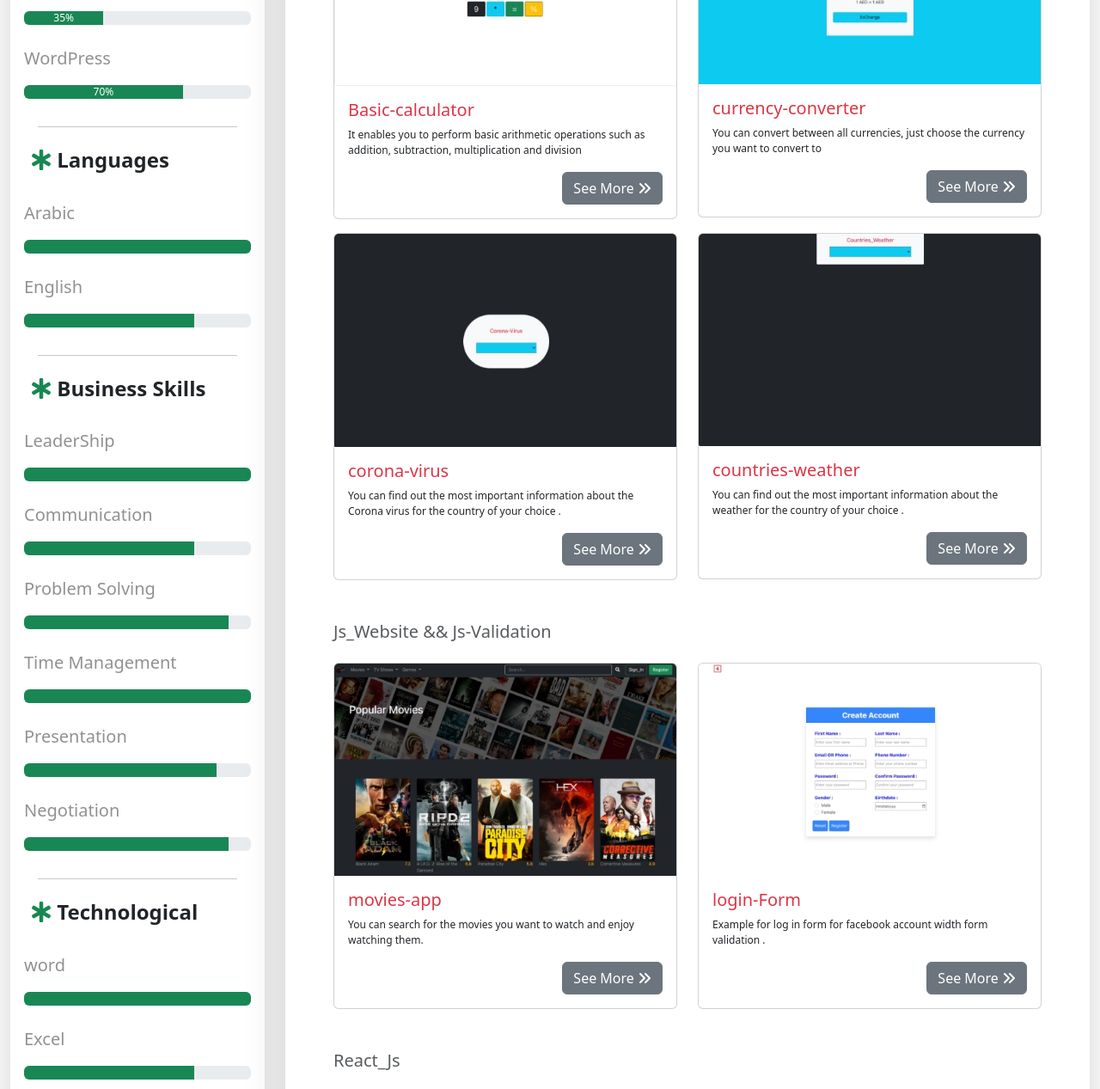
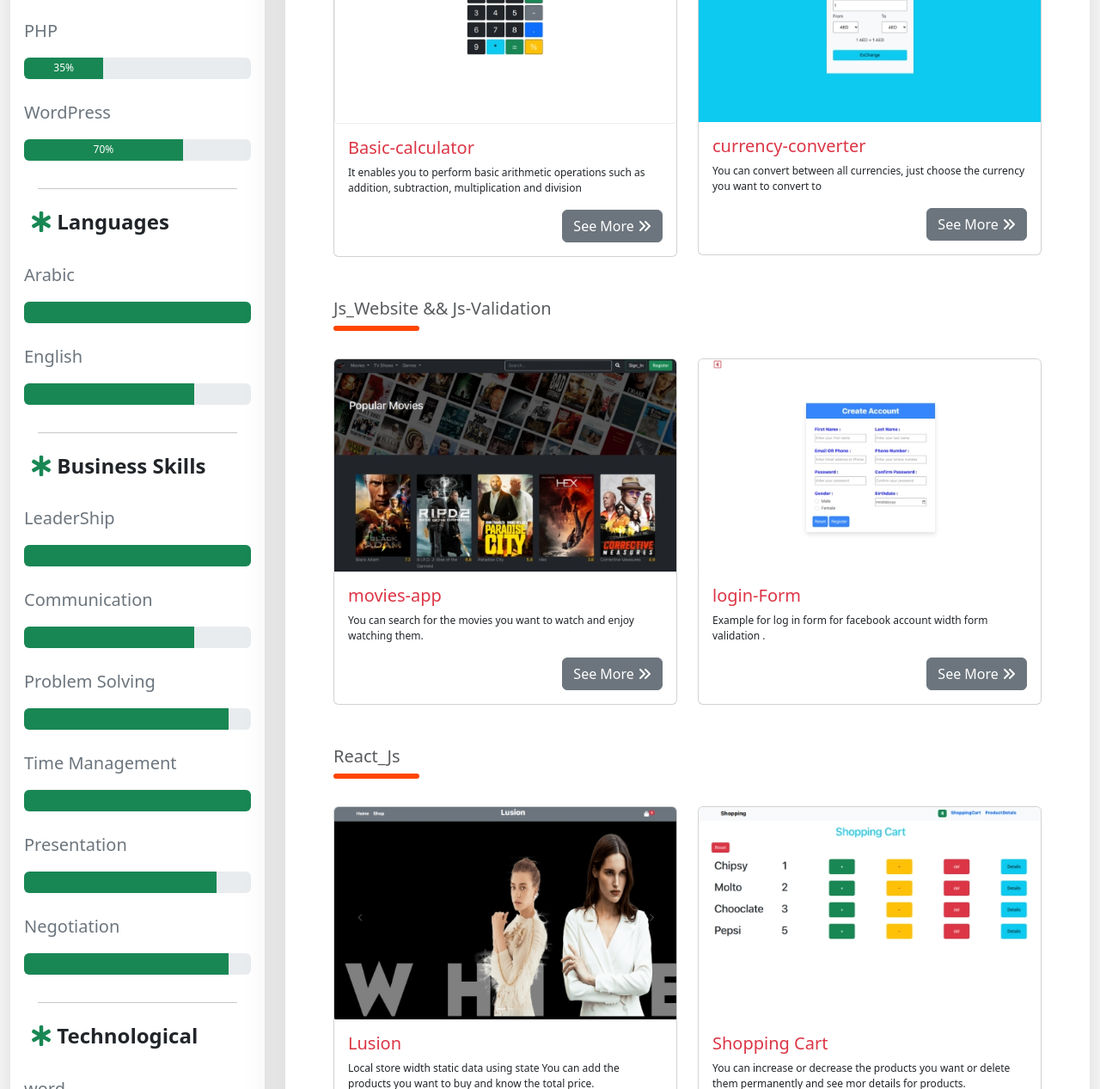
Before and after one commit to kareemelsaeed/myPortofolio, a plain HTML site: page index.html in a window 1280 px wide. Shown: the part 1323-2590 px from the top of the page at 86% size. Drawn offline with Linux system fonts and the light colour scheme.

Commit message:
mychange

```diff
--- a/index.html
+++ b/index.html
@@ -69,57 +69,57 @@
                         <div class="pb-4">
 
                             <div>
-                                <label class="pb-3 pt-2 fs-5 opacity-50">HTML</label>
-                                <div class="progress">
+                                <label class="pb-3 pt-2 fs-5 text-secondary">HTML</label>
+                                <div class="progress" style="height:25px;">
                                     <div class="progress-bar bg-success" role="progressbar" aria-label="Success example" style="width: 100%" aria-valuenow="100" aria-valuemin="0" aria-valuemax="100">100%</div>
                                 </div>
                             </div>
 
                             <div>
-                                <label class="pb-3 pt-4 fs-5 opacity-50">CSS</label>
-                                <div class="progress">
+                                <label class="pb-3 pt-4 fs-5 text-secondary">CSS</label>
+                                <div class="progress" style="height:25px;">
                                     <div class="progress-bar bg-success" role="progressbar" aria-label="Success example" style="width: 100%" aria-valuenow="100" aria-valuemin="0" aria-valuemax="100">100%</div>
                                 </div>
                             </div>
 
                             <div>
-                                <label class="pb-3 pt-4 fs-5 opacity-50">BootStrap</label>
-                                <div class="progress">
+                                <label class="pb-3 pt-4 fs-5 text-secondary">BootStrap</label>
+                                <div class="progress" style="height:25px;">
                                     <div class="progress-bar bg-success" role="progressbar" aria-label="Success example" style="width: 95%" aria-valuenow="95" aria-valuemin="0" aria-valuemax="100">95%</div>
                                 </div>
                             </div>
 
                             <div>
-                                <label class="pb-3 pt-4 fs-5 opacity-50">JS</label>
-                                <div class="progress">
+                                <label class="pb-3 pt-4 fs-5 text-secondary">JS</label>
+                                <div class="progress" style="height:25px;">
                                     <div class="progress-bar bg-success" role="progressbar" aria-label="Success example" style="width: 90%" aria-valuenow="90" aria-valuemin="0" aria-valuemax="100">90%</div>
                                 </div>
                             </div>
 
                             <div>
-                                <label class="pb-3 pt-4 fs-5 opacity-50">React BootStrap</label>
-                                <div class="progress">
+                                <label class="pb-3 pt-4 fs-5 text-secondary">React BootStrap</label>
+                                <div class="progress" style="height:25px;">
                                     <div class="progress-bar bg-success" role="progressbar" aria-label="Success example" style="width: 95%" aria-valuenow="95" aria-valuemin="0" aria-valuemax="100">95%</div>
                                 </div>
                             </div>
 
                             <div>
-                                <label class="pb-3 pt-4 fs-5 opacity-50">React</label>
-                                <div class="progress">
+                                <label class="pb-3 pt-4 fs-5 text-secondary">React</label>
+                                <div class="progress" style="height:25px;">
                                     <div class="progress-bar bg-success" role="progressbar" aria-label="Success example" style="width: 80%" aria-valuenow="80" aria-valuemin="0" aria-valuemax="100">80%</div>
                                 </div>
                             </div>
 
                             <div>
-                                <label class="pb-3 pt-4 fs-5 opacity-50">PHP</label>
-                                <div class="progress">
+                                <label class="pb-3 pt-4 fs-5 text-secondary">PHP</label>
+                                <div class="progress" style="height:25px;">
                                     <div class="progress-bar bg-success" role="progressbar" aria-label="Success example" style="width: 35%" aria-valuenow="35" aria-valuemin="0" aria-valuemax="100">35%</div>
                                 </div>
                             </div>
 
                             <div class="pb-3">
-                                <label class="pb-3 pt-4 fs-5 opacity-50">WordPress</label>
-                                <div class="progress">
+                                <label class="pb-3 pt-4 fs-5 text-secondary">WordPress</label>
+                                <div class="progress" style="height:25px;">
                                     <div class="progress-bar bg-success" role="progressbar" aria-label="Success example" style="width: 70%" aria-valuenow="70" aria-valuemin="0" aria-valuemax="100">70%</div>
                                 </div>
                             </div>
@@ -136,15 +136,15 @@
                             </h4>
 
                             <div>
-                                <label class="pb-3 pt-4 fs-5 opacity-50">Arabic</label>
-                                <div class="progress">
+                                <label class="pb-3 pt-4 fs-5 text-secondary">Arabic</label>
+                                <div class="progress" style="height:25px;">
                                     <div class="progress-bar bg-success" role="progressbar" aria-label="Success example" style="width: 100%" aria-valuenow="100" aria-valuemin="0" aria-valuemax="100"></div>
                                 </div>
                             </div>
 
                             <div class="pb-3">
-                                <label class="pb-3 pt-4 fs-5 opacity-50">English</label>
-                                <div class="progress">
+                                <label class="pb-3 pt-4 fs-5 text-secondary">English</label>
+                                <div class="progress" style="height:25px;">
                                     <div class="progress-bar bg-success" role="progressbar" aria-label="Success example" style="width: 75%" aria-valuenow="75" aria-valuemin="0" aria-valuemax="100"></div>
                                 </div>
                             </div>
@@ -160,43 +160,43 @@
                             </h4>
 
                             <div>
-                                <label class="pb-3 pt-4 fs-5 opacity-50">LeaderShip</label>
-                                <div class="progress">
+                                <label class="pb-3 pt-4 fs-5 text-secondary">LeaderShip</label>
+                                <div class="progress" style="height:25px;">
                                     <div class="progress-bar bg-success" role="progressbar" aria-label="Success example" style="width: 100%" aria-valuenow="100" aria-valuemin="0" aria-valuemax="100"></div>
                                 </div>
                             </div>
 
                             <div>
-                                <label class="pb-3 pt-4 fs-5 opacity-50">Communication</label>
-                                <div class="progress">
+                                <label class="pb-3 pt-4 fs-5 text-secondary">Communication</label>
+                                <div class="progress" style="height:25px;">
                                     <div class="progress-bar bg-success" role="progressbar" aria-label="Success example" style="width: 75%" aria-valuenow="75" aria-valuemin="0" aria-valuemax="100"></div>
                                 </div>
                             </div>
 
                             <div>
-                                <label class="pb-3 pt-4 fs-5 opacity-50">Problem Solving</label>
-                                <div class="progress">
+                                <label class="pb-3 pt-4 fs-5 text-secondary">Problem Solving</label>
+                                <div class="progress" style="height:25px;">
                                     <div class="progress-bar bg-success" role="progressbar" aria-label="Success example" style="width: 90%" aria-valuenow="90" aria-valuemin="0" aria-valuemax="100"></div>
                                 </div>
                             </div>
 
                             <div>
-                                <label class="pb-3 pt-4 fs-5 opacity-50">Time Management</label>
-                                <div class="progress">
+                                <label class="pb-3 pt-4 fs-5 text-secondary">Time Management</label>
+                                <div class="progress" style="height:25px;">
                                     <div class="progress-bar bg-success" role="progressbar" aria-label="Success example" style="width: 100%" aria-valuenow="100" aria-valuemin="0" aria-valuemax="100"></div>
                                 </div>
                             </div>
 
                             <div>
-                                <label class="pb-3 pt-4 fs-5 opacity-50">Presentation</label>
-                                <div class="progress">
+                                <label class="pb-3 pt-4 fs-5 text-secondary">Presentation</label>
+                                <div class="progress" style="height:25px;">
                                     <div class="progress-bar bg-success" role="progressbar" aria-label="Success example" style="width: 85%" aria-valuenow="85" aria-valuemin="0" aria-valuemax="100"></div>
                                 </div>
                             </div>
 
                             <div class="pb-3">
-                                <label class="pb-3 pt-4 fs-5 opacity-50">Negotiation</label>
-                                <div class="progress">
+                                <label class="pb-3 pt-4 fs-5 text-secondary">Negotiation</label>
+                                <div class="progress" style="height:25px;">
                                     <div class="progress-bar bg-success" role="progressbar" aria-label="Success example" style="width: 90%" aria-valuenow="90" aria-valuemin="0" aria-valuemax="100"></div>
                                 </div>
                             </div>
@@ -213,23 +213,23 @@
                             </h4>
 
                             <div>
-                                <label class="pb-3 pt-4 fs-5 opacity-50">word</label>
-                                <div class="progress">
-                                    <div class="progress-bar bg-success" role="progressbar" aria-label="Success example" style="width: 100%" aria-valuenow="100" aria-valuemin="0" aria-valuemax="100"></div>
+                                <label class="pb-3 pt-4 fs-5 text-secondary">word</label>
+                                <div class="progress" style="height:22px;">
+                                    <div class="progress-bar bg-success" role="progressbar" aria-label="Success example" style="width: 100%" aria-valuenow="100" aria-valuemin="0" aria-valuemax="100">100%</div>
                                 </div>
                             </div>
 
                             <div class="pb-3">
-                                <label class="pb-3 pt-4 fs-5 opacity-50">Excel</label>
-                                <div class="progress">
-                                    <div class="progress-bar bg-success" role="progressbar" aria-label="Success example" style="width: 75%" aria-valuenow="75" aria-valuemin="0" aria-valuemax="100"></div>
+                                <label class="pb-3 pt-4 fs-5 text-secondary">Excel</label>
+                                <div class="progress" style="height:22px;">
+                                    <div class="progress-bar bg-success" role="progressbar" aria-label="Success example" style="width: 75%" aria-valuenow="75" aria-valuemin="0" aria-valuemax="100">75%</div>
                                 </div>
                             </div>
 
                             <div class="pb-3">
-                                <label class="pb-3 pt-4 fs-5 opacity-50">Power Point</label>
-                                <div class="progress">
-                                    <div class="progress-bar bg-success" role="progressbar" aria-label="Success example" style="width: 85%" aria-valuenow="85" aria-valuemin="0" aria-valuemax="100"></div>
+                                <label class="pb-3 pt-4 fs-5 text-secondary">Power Point</label>
+                                <div class="progress" style="height:22px;">
+                                    <div class="progress-bar bg-success" role="progressbar" aria-label="Success example" style="width: 85%" aria-valuenow="85" aria-valuemin="0" aria-valuemax="100">85%</div>
                                 </div>
                             </div>
 
@@ -255,6 +255,9 @@
                                 <!-- CSS && BootStrap -->
                                 <div class="mx-3 mt-4">
                                     <h5 class="opacity-75">CSS && BootStrap</h5>
+
+                                    <div class="divLine mb-3">
+                                    </div>
 
                                     <div class="row">
 
@@ -336,6 +339,9 @@
                                     <!-- Js_Application -->
                                     <h5 class="opacity-75 mt-5">Js_Application</h5>
 
+                                    <div class="divLine mb-3">
+                                    </div>
+
                                     <div class="row">
 
                                         <div class="col-lg-6 col-sm-12">
@@ -376,49 +382,14 @@
 
                                         </div>
 
-                                        <div class="col-lg-6 col-sm-12">
-
-                                            <div class="mt-3">
-
-                                                <div class="card">
-                                                    <img src="./images/corona.jpg" class="card-img-top" alt="...">
-                                                    <div class="card-body">
-                                                      <h5 class="card-title text-danger">corona-virus</h5>
-                                                      <p class="card-text" style="font-size: 12px;">You can find out the most important information about the Corona virus for the country of your choice .</p>
-                                                      <div class="text-end">
-                                                        <a href="https://corona-virus-psi.vercel.app/" class="btn btn-secondary">See More <i class="fa-solid fa-angles-right"></i></a>
-                                                      </div>
-                                                    </div>
-                                                </div>
-
-                                            </div>
-
-                                        </div>
-
-                                        <div class="col-lg-6 col-sm-12">
-
-                                            <div class="mt-3">
-
-                                                <div class="card">
-                                                    <img src="./images/weather.jpg" class="card-img-top" alt="...">
-                                                    <div class="card-body">
-                                                      <h5 class="card-title text-danger">countries-weather</h5>
-                                                      <p class="card-text" style="font-size: 12px;">You can find out the most important information about the weather for the country of your choice .</p>
-                                                      <div class="text-end">
-                                                        <a href="https://countries-weather.vercel.app/" class="btn btn-secondary">See More <i class="fa-solid fa-angles-right"></i></a>
-                                                      </div>
-                                                    </div>
-                                                </div>
-
-                                            </div>
-
-                                        </div>
-
                                     </div>
 
 
                                     <!-- Js_Website && js-validation-->
                                     <h5 class="opacity-75 mt-5">Js_Website && Js-Validation</h5>
+
+                                    <div class="divLine mb-3">
+                                    </div>
 
                                     <div class="row">
 
@@ -466,6 +437,9 @@
 
                                     <!-- react js -->
                                     <h5 class="opacity-75 mt-5">React_Js</h5>
+
+                                    <div class="divLine mb-3">
+                                    </div>
 
                                     <div class="row">
 
@@ -546,7 +520,7 @@
                                 <div class="text-secondary">
                                     <a class="text-secondary text-decoration-none" href="https://www.facebook.com/pepo.tech?mibextid=ZbWKwL"><h4>Pepo.Tech</h4></a>
                                     <h5 class="text-success"><i class="fa-solid fa-calendar-days"></i>  2021 - 2022</h5>
-                                    <h4 >SoftWare Company - Computer Training School</h4>
+                                    <h4 >SoftWare Company - Education Website</h4>
                                 </div>
 
                                 <br>
@@ -556,7 +530,7 @@
                                 <div class="text-secondary">
                                     <a class="text-secondary text-decoration-none" href="https://createivo.com/"><h4>Createivo</h4></a>
                                     <h5 class="text-success"><i class="fa-solid fa-calendar-days"></i>  2020 - 2021</h5>
-                                    <h4 >SoftWare Company - Education Website</h4>
+                                    <h4 >SoftWare Company - Computer Training School</h4>
                                 </div>
 
                                 <br>
--- a/style/style.css
+++ b/style/style.css
@@ -4,3 +4,11 @@
     color: white;
     background-position: initial;
 }
+
+.divLine{
+    width: 100px;
+    height: 5px;
+    border: 3px solid orangered;
+    border-radius: 4px;
+    background-color: orangered;
+}
```
